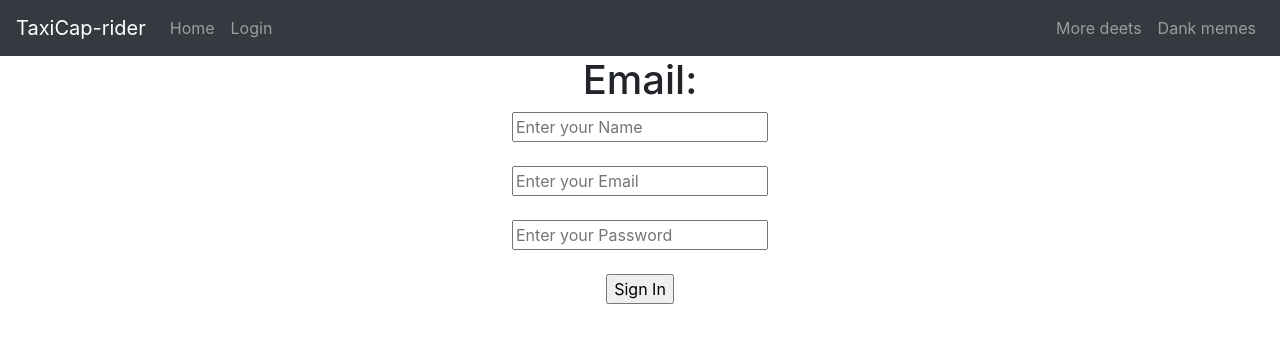
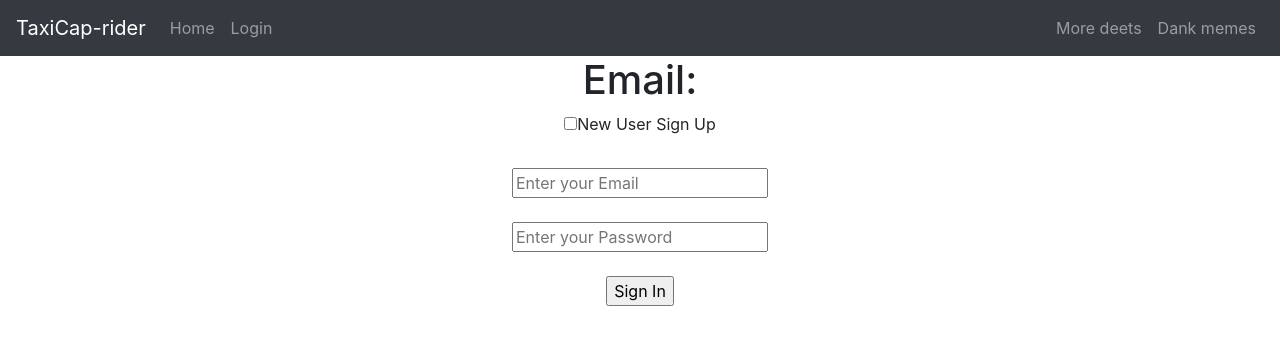
Before and after one commit to HimangsuSarkar/TaxiCap-rider, a React (Create React App) app: page /login in a window 1280 px wide. Shown: the top 344 px of the page. Built offline with nearby package versions, Linux system fonts and the light colour scheme.

Commit message:
added google authentication

```diff
--- a/package.json
+++ b/package.json
@@ -7,6 +7,7 @@
     "@testing-library/react": "^11.2.5",
     "@testing-library/user-event": "^12.8.3",
     "bootstrap": "^4.6.0",
+    "firebase": "^8.3.1",
     "jquery": "^3.6.0",
     "popper.js": "^1.16.1",
     "react": "^17.0.1",
--- a/src/components/Login/Login.js
+++ b/src/components/Login/Login.js
@@ -5,13 +5,28 @@ import { Form } from 'react-bootstrap';
 import { useForm } from "react-hook-form";
 import './Login.css';
 
+import firebase from "firebase/app";
+import "firebase/auth";
+import firebaseConfig from './firebase.config'
+
+export const initializeLOgInFramework = () => {
+    if (!firebase.apps.length) {
+        firebase.initializeApp(firebaseConfig);
+    } else {
+        firebase.app();
+    }
+
+}
+
+
 const Login = () => {
-
+    const [newUser, setNewUser] = useState(false);
     const [user, setUser] = useState({
         isSignedIn: false,
         name: '',
         email: '',
         password: '',
+        error: ''
     })
     const handleBlur = (e) => {
         let isFieldValid = true;
@@ -30,20 +45,70 @@ const Login = () => {
         }
 
     }
-    const handleSubmit = () => {
+    const handleSubmit = (e) => {
+        if (newUser && user.email && user.password) {
+            firebase.auth().createUserWithEmailAndPassword(user.email, user.password)
+                .then(res => {
+                    const newUserInfo = { ...user };
+                    newUserInfo.error = '';
+                    newUserInfo.success = true;
+                    setUser(newUserInfo);
+                })
+                .catch(error => {
+                    const newUserInfo = { ...user };
+                    newUserInfo.error = error.message;
+                    newUserInfo.success = false;
+                    setUser(newUserInfo);
+                    updateUserName(user.name);
+                });
+        }
+        if (!newUser && user.email && user.password) {
+            firebase.auth().signInWithEmailAndPassword(user.email, user.password)
+                .then((res) => {
+                    const newUserInfo = { ...user };
+                    newUserInfo.error = '';
+                    newUserInfo.success = true;
+                    setUser(newUserInfo);
+                    console.log('sign in user info', res.user);
+                })
+                .catch((error) => {
+                    const newUserInfo = { ...user };
+                    newUserInfo.error = error.message;
+                    newUserInfo.success = false;
+                    setUser(newUserInfo);
+                });
+        }
 
+        e.preventDefault();
+    }
+    const updateUserName = name => {
+        const user = firebase.auth().currentUser;
+
+        user.updateProfile({
+            displayName: name,
+        }).then(function () {
+            console.log('user name updated successfully')
+        }).catch(function (error) {
+            console.log(error)
+        });
     }
 
     return (
 
         <div>
             <h1>Email:{user.email}</h1>
+            <input type="checkbox" name="newUser" onChange={() => setNewUser(!newUser)} />
+            <label htmlFor="newUser">New User Sign Up</label><br />
             < form onSubmit={handleSubmit} >
-                <input type="text" name="name" onBlur={handleBlur} placeholder="Enter your Name" /><br /><br />
+                {newUser && <input type="text" name="name" onBlur={handleBlur} placeholder="Enter your Name" />}<br />
                 <input type="email" name="email" onBlur={handleBlur} placeholder="Enter your Email" required /><br /><br />
                 <input type="password" name="password" onBlur={handleBlur} placeholder="Enter your Password" required /><br /><br />
                 <input type="submit" value="Sign In" />
             </form >
+            <p style={{ color: 'red' }}> {user.error}</p>
+            {
+                user.success && <p style={{ color: 'green' }}> {newUser ? 'Created' : 'Logged In'} successfully!</p>
+            }
         </div>
     );
 }
--- /dev/null
+++ b/src/components/Login/firebase.config.js
@@ -0,0 +1,10 @@
+const firebaseConfig = {
+    apiKey: "AIzaSyAmeMvW68VhOZijmJTR3pk0I5j1lfixarQ",
+    authDomain: "taxicap-rider.firebaseapp.com",
+    projectId: "taxicap-rider",
+    storageBucket: "taxicap-rider.appspot.com",
+    messagingSenderId: "189666160193",
+    appId: "1:189666160193:web:8de8d30de210d3097de0c0"
+};
+
+export default firebaseConfig;
```
Also changed, not shown: 1 other file (tests, documents, lock files or other folders).
